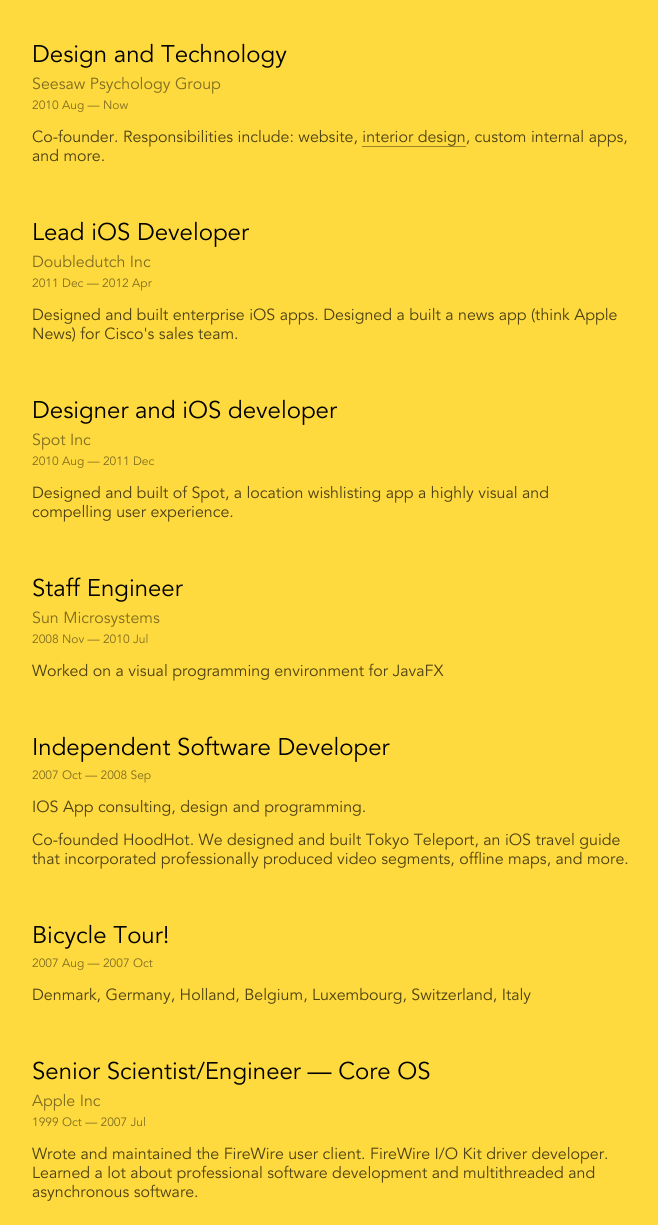
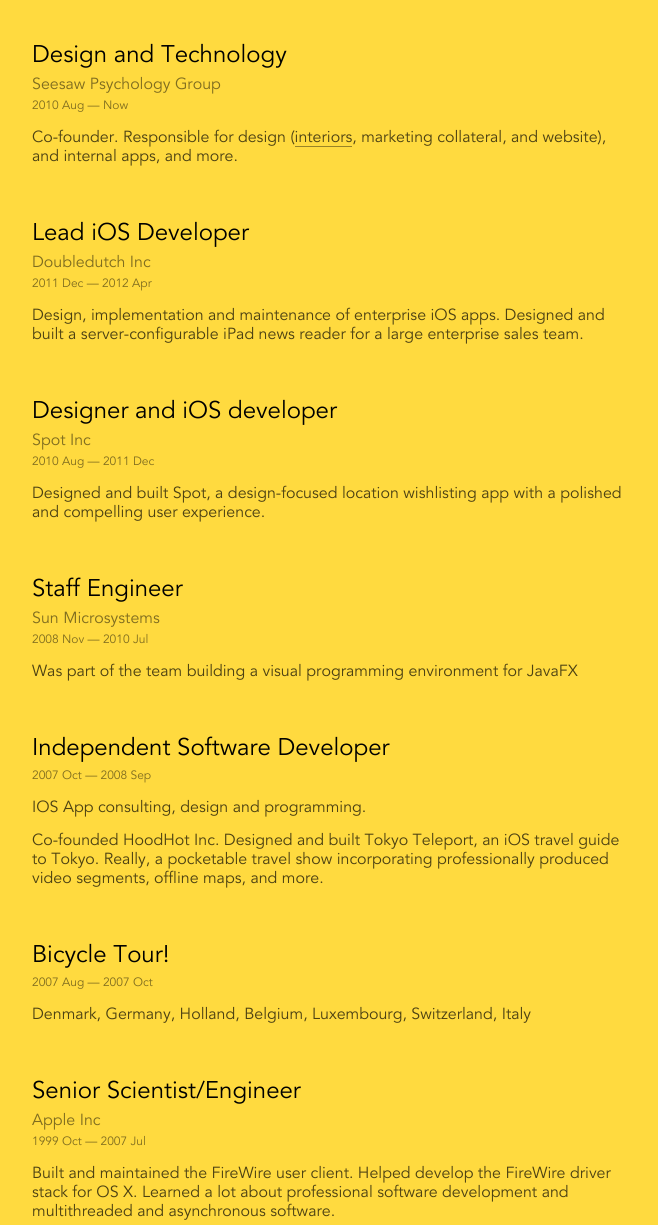
Before and after one commit to nielsbot/resume, a Gatsby site: page / in a window 1280 px wide. Shown: the part 671-1896 px from the top of the page, without its empty margins (308-966 px from the left). Built offline with nearby package versions, Linux system fonts and the light colour scheme; Gatsby itself is replaced by a stand-in of ours.

Commit message:
typos… yikes!

```diff
--- a/src/components/site.scss
+++ b/src/components/site.scss
@@ -13,10 +13,6 @@
   div,
   .experience-item {
     page-break-inside: avoid;
-  }
-
-  #name-head-container a {
-    display: none;
   }
 }
 
--- a/src/pages/index.tsx
+++ b/src/pages/index.tsx
@@ -25,24 +25,24 @@
             title: 'Design Tools — Human Interface',
             company: `Apple Inc`,
             description: [
-                `Lead programmer on Apple's primary UI design tool. directly supporting the UI prototyping team.` +
-                `\n\nAlso:` +
-                `\n\nBuilt a full-featured JS-to-native library similar to [PyObjC](https://pypi.org/project/pyobjc/). Includes subclassing Obj-C from JavaScript, support for Obj-C in-out arguments, and more.` +
-                `\n\nBuilt a prototype visual programming language. Nodes can be created using Swift directly in the editor--the code is dynamically re-compiled.`
+                `Lead programmer on Apple's primary UI design tool, directly supporting the UI prototyping team.` +
+                `\n\n_Also:_` +
+                `\n\nBuilt a full-featured JS-to-native library similar to [PyObjC](https://pypi.org/project/pyobjc/). Supports subclassing Obj-C from JavaScript, Obj-C in-out arguments, and more.` +
+                `\n\nBuilt a prototype visual programming language. Supports live editing of Swift via dynamic recompile and reload.`
             ],
             when: `2012 Apr — Now`
         },
         {
             title: `Design and Technology`,
             company: `Seesaw Psychology Group`,
-            description: `Co-founder. Responsibilities include: website, [interior design](https://www.icloud.com/sharedalbum/#B1aJ5HumnJJshVM), custom internal apps, and more.`,
+            description: `Co-founder. Responsible for design ([interiors](https://www.icloud.com/sharedalbum/#B1aJ5HumnJJshVM), marketing collateral, and website), and internal apps, and more.`,
             when: `2010 Aug — Now`
         },
         {
             title: 'Lead iOS Developer',
             company: `Doubledutch Inc`,
             description: [
-                `Designed and built enterprise iOS apps. Designed a built a news app (think Apple News) for Cisco's sales team.`
+                `Design, implementation and maintenance of enterprise iOS apps. Designed and built a server-configurable iPad news reader for a large enterprise sales team.`
             ],
             when: `2011 Dec — 2012 Apr`
         },
@@ -50,21 +50,21 @@
             title: 'Designer and iOS developer',
             company: `Spot Inc`,
             description: [
-                `Designed and built of Spot, a location wishlisting app a highly visual and compelling user experience.`
+                `Designed and built Spot, a design-focused location wishlisting app with a polished and compelling user experience.`
             ],
             when: `2010 Aug — 2011 Dec`
         },
         {
             title: 'Staff Engineer',
             company: `Sun Microsystems`,
-            description: `Worked on a visual programming environment for JavaFX`,
+            description: `Was part of the team building a visual programming environment for JavaFX`,
             when: `2008 Nov — 2010 Jul`
         },
         {
             title: 'Independent Software Developer',
             description: [
                 `IOS App consulting, design and programming.`,
-                `Co-founded HoodHot. We designed and built Tokyo Teleport, an iOS travel guide that incorporated professionally produced video segments, offline maps, and more.`
+                `Co-founded HoodHot Inc. Designed and built Tokyo Teleport, an iOS travel guide to Tokyo. Really, a pocketable travel show incorporating professionally produced video segments, offline maps, and more.`
             ],
             when: `2007 Oct — 2008 Sep`
         },
@@ -74,10 +74,10 @@
             when: `2007 Aug — 2007 Oct`
         },
         {
-            title: 'Senior Scientist/Engineer — Core OS',
+            title: 'Senior Scientist/Engineer',
             company: `Apple Inc`,
             description: [
-                `Wrote and maintained the FireWire user client. FireWire I/O Kit driver developer. Learned a lot about professional software development and multithreaded and asynchronous software.`
+                `Built and maintained the FireWire user client. Helped develop the FireWire driver stack for OS X. Learned a lot about professional software development and multithreaded and asynchronous software.`
             ],
             when: `1999 Oct — 2007 Jul`
         },
```
